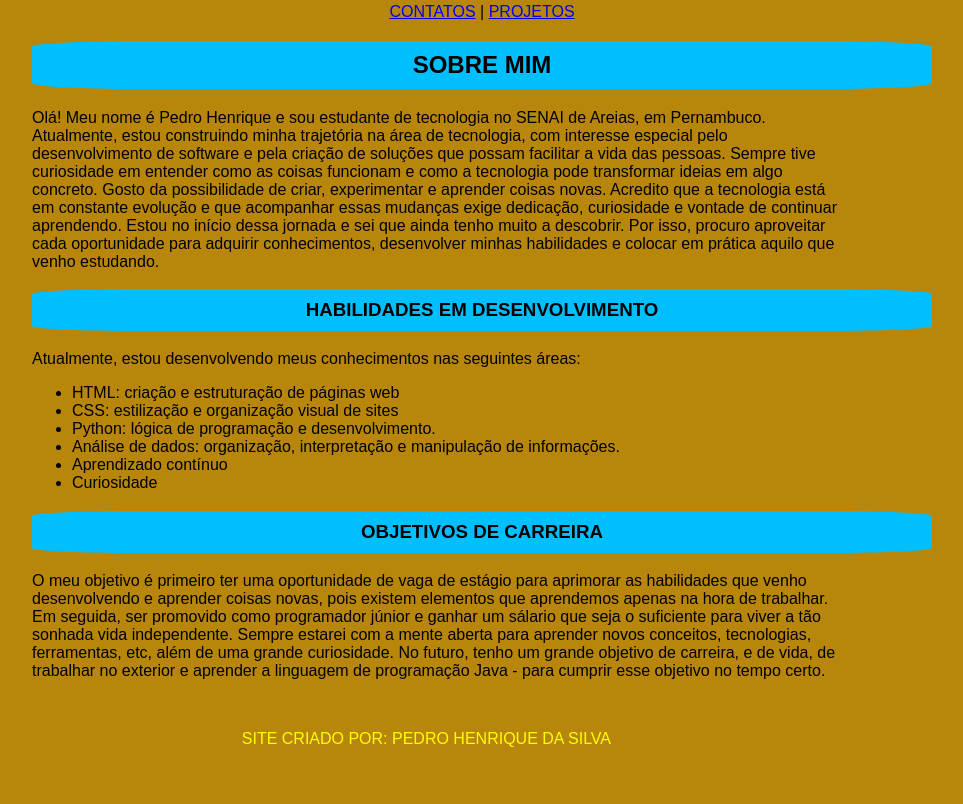
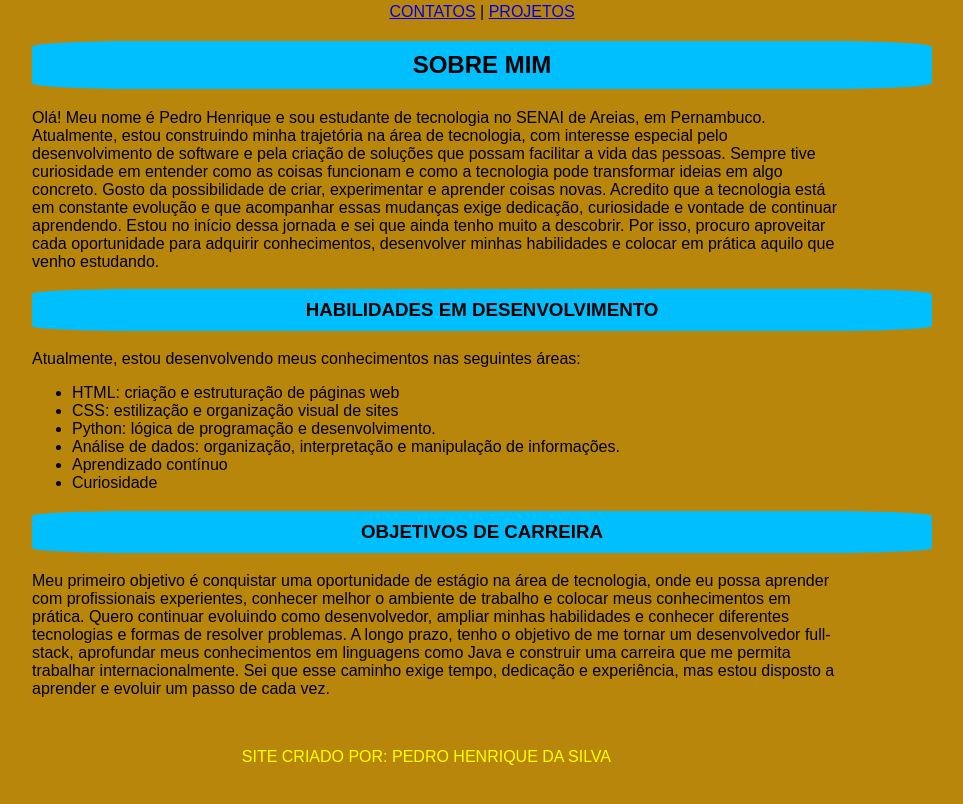
Before and after one commit to pedrograss/Portfolio-Pedro-Henrique, a plain HTML site: page index.html in a window 1280 px wide. Shown: the part 603-1407 px from the top of the page, without its empty margins (158-1121 px from the left). Drawn offline with Linux system fonts and the light colour scheme.

Commit message:
objetivos de carreira revisado

```diff
--- a/index.html
+++ b/index.html
@@ -41,13 +41,10 @@
     </section>
     <section id="futuro">
         <h3>Objetivos de Carreira</h3>
-        <p>O meu objetivo é primeiro ter uma oportunidade de vaga de estágio para aprimorar as habilidades que venho
-            desenvolvendo e aprender coisas novas, pois existem elementos que aprendemos apenas na hora de trabalhar. Em
-            seguida, ser promovido como programador júnior e ganhar um sálario que seja o suficiente para viver a tão
-            sonhada vida independente. Sempre estarei com a mente aberta para aprender novos conceitos, tecnologias,
-            ferramentas, etc, além de uma grande curiosidade. No futuro, tenho um grande objetivo de carreira, e de
-            vida, de trabalhar no exterior e aprender a linguagem de programação Java - para cumprir esse objetivo no
-            tempo certo.</p><br>
+        <p>Meu primeiro objetivo é conquistar uma oportunidade de estágio na área de tecnologia, onde eu possa aprender com profissionais experientes, conhecer melhor o ambiente de trabalho e colocar meus conhecimentos em prática.
+        Quero continuar evoluindo como desenvolvedor, ampliar minhas habilidades e conhecer diferentes tecnologias e formas de resolver problemas.
+        A longo prazo, tenho o objetivo de me tornar um desenvolvedor full-stack, aprofundar meus conhecimentos em linguagens como Java e construir uma carreira que me permita trabalhar internacionalmente.
+        Sei que esse caminho exige tempo, dedicação e experiência, mas estou disposto a aprender e evoluir um passo de cada vez.</p><br>
     </section>
 </main>
 <!--Rodapé do portfólio-->
```
